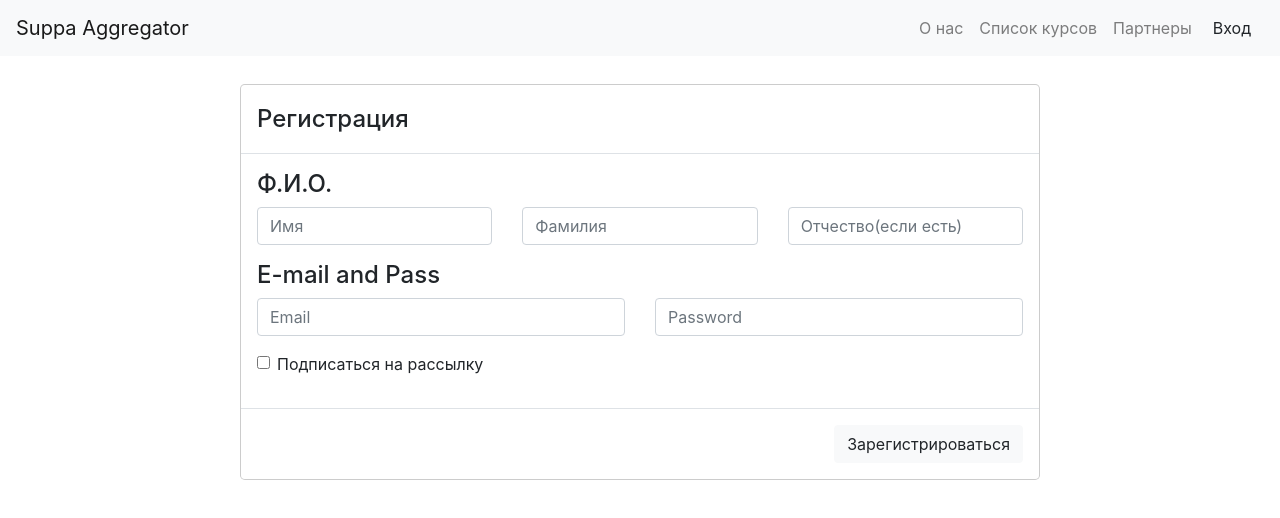
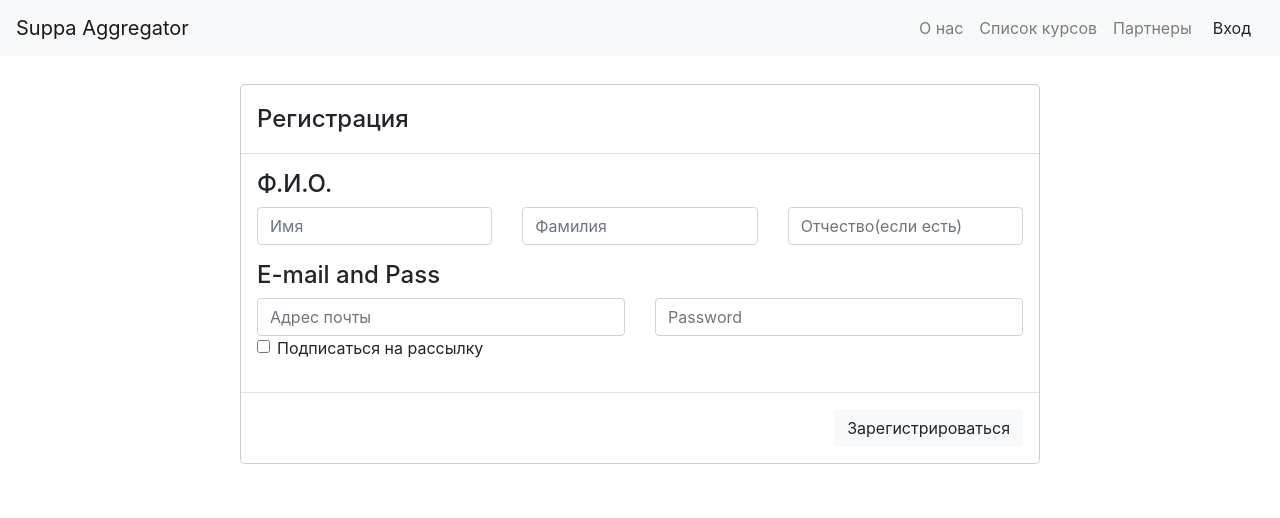
Before and after one commit to maksimchernev/e-edu-react, a React (Create React App) app in the folder frontend/: page /RegisterPage in a window 1280 px wide. Shown: the top 518 px of the page. Built offline with nearby package versions, Linux system fonts and the light colour scheme.

Commit message:
registerPage update

```diff
--- a/frontend/src/components/reg.js
+++ b/frontend/src/components/reg.js
@@ -48,34 +48,38 @@ const registerHandler = async() =>{
               <Modal.Title><Modal.Header> Регистрация </Modal.Header></Modal.Title>
               <Modal.Body>
                  <h4>Ф.И.О.</h4>
+                    <form data-toggle="validator">
                         <Row>
                           <Col>
-                        <div className="form-group" style={{float:'left'}}>
-                            <input type="name" className="form-control" placeholder="Имя" name="firstName" onChange = {changeHandler} />
+                            <div className="form-group has-feedback " style={{float:'left'}}>
+                                <input type="name" class="form-control" id="input-name"
+               data-required-error="Поле не заполнено" placeholder="Имя" onChange = {changeHandler} required/>
                             </div>
                           </Col>
                           <Col>
-                        <div className="form-group" style={{float:'left'}}>
-                            <input type="surname" className="form-control" placeholder="Фамилия" name="secondName" onChange = {changeHandler}/>
+                            <div className="form-group has-feedback" style={{float:'left'}}>
+                                <input type="surname" className="form-control" data-required-error="Поле не заполнено" placeholder="Фамилия" name="secondName" onChange = {changeHandler} required/>
                             </div>
                           </Col>
                           <Col>
-                        <div className="form-group" style={{float:'left'}}>
-                            <input type="Lastname" className="form-control" placeholder="Отчество(если есть)" name="lastName" onChange = {changeHandler} />
+                            <div className="form-group has-feedback" style={{float:'left'}}>
+                                <input type="Lastname" className="form-control" data-required-error="Поле не заполнено" placeholder="Отчество(если есть)" name="lastName" onChange = {changeHandler} required/>
                             </div>
                           </Col>
                         </Row>
+                    </form>
                     <h4>E-mail and Pass</h4>
                     <Row>
                       <Col>
-                          <Form.Group controlId="formBasicEmail">
-                            <Form.Control type="email" placeholder="Email" name="mail" onChange = {changeHandler}/>
-                          </Form.Group>
+                         <input type="email" class="form-control" id="email"
+               pattern="[_0-9a-z][-_.0-9a-z]*@[0-9a-z][-.0-9a-z]*[0-9a-z]\.[a-z]{2,}"
+               data-pattern-error="Поле должно соответствовать формату somebody@somewhere.com"
+               data-required-error="Поле не заполнено" placeholder="Адрес почты" required/>
+
                       </Col>
                       <Col>
-                        <Form.Group controlId="formBasicPassword">
-                          <Form.Control type="password" placeholder="Password" name="password" onChange = {changeHandler} />
-                        </Form.Group>
+                        <input type="password" class="form-control" id="input-password"
+               data-required-error="Поле не заполнено" placeholder="Password" required/>
                       </Col>
                     </Row>
                     <Row>
```
Lines whose indentation alone changed are shown as unchanged.
